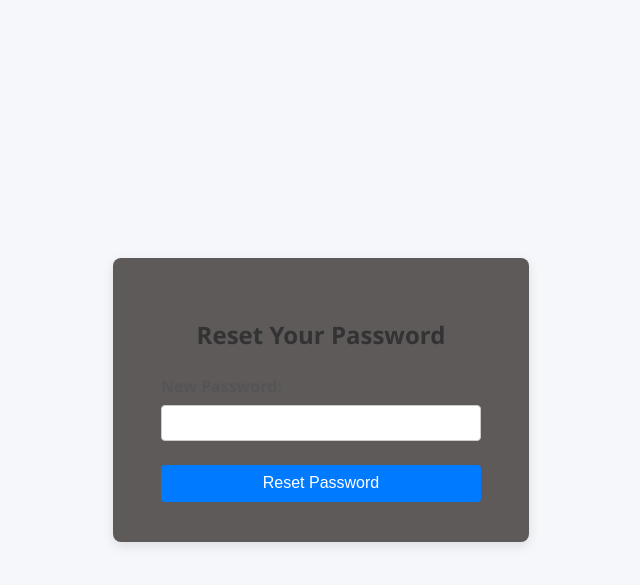
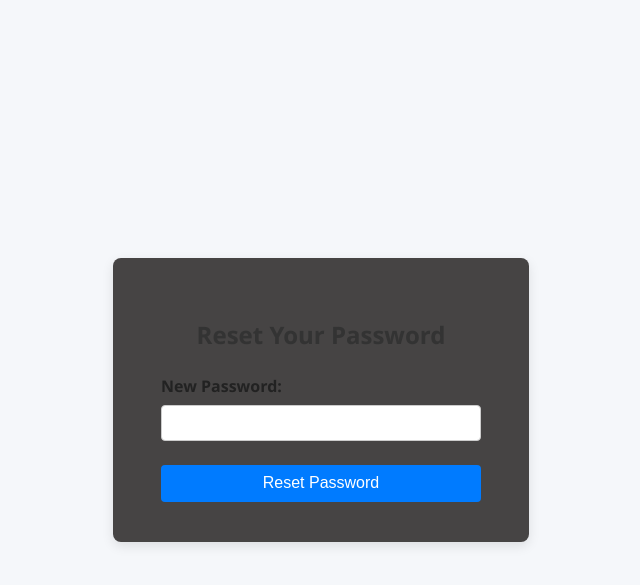
Before and after one commit to Kai-Hao2002/GenAI_backend, a Django app: template templates/accounts/password_reset_form.html in a window 1280 px wide. Shown: the top 585 px of the page, without its empty margins (319-959 px from the left). Run offline with Django 5.2, Linux system fonts and the light colour scheme; the template is opened without the code that fills it, so the values that code supplies are empty.

Commit message:
deploy-again

```diff
--- a/GENAI_BACKEND/settings.py
+++ b/GENAI_BACKEND/settings.py
@@ -72,6 +72,7 @@ INSTALLED_APPS = [
 MIDDLEWARE = [
     'corsheaders.middleware.CorsMiddleware',
     'django.middleware.security.SecurityMiddleware',
+    'whitenoise.middleware.WhiteNoiseMiddleware',
     'django.contrib.sessions.middleware.SessionMiddleware',
     'django.middleware.common.CommonMiddleware',
     'django.middleware.csrf.CsrfViewMiddleware',
--- a/templates/accounts/password_reset_form.html
+++ b/templates/accounts/password_reset_form.html
@@ -15,7 +15,7 @@
             margin: 0;
         }
         .container {
-            background: rgb(95, 90, 90);
+            background: rgb(70, 68, 68);
             padding: 2.5rem 3rem;
             border-radius: 8px;
             box-shadow: 0 4px 12px rgba(0,0,0,0.1);
@@ -31,7 +31,7 @@
             text-align: left;
             margin-bottom: 0.5rem;
             font-weight: 600;
-            color: #555;
+            color: #222;
         }
         input[type="password"] {
             width: 100%;
```
